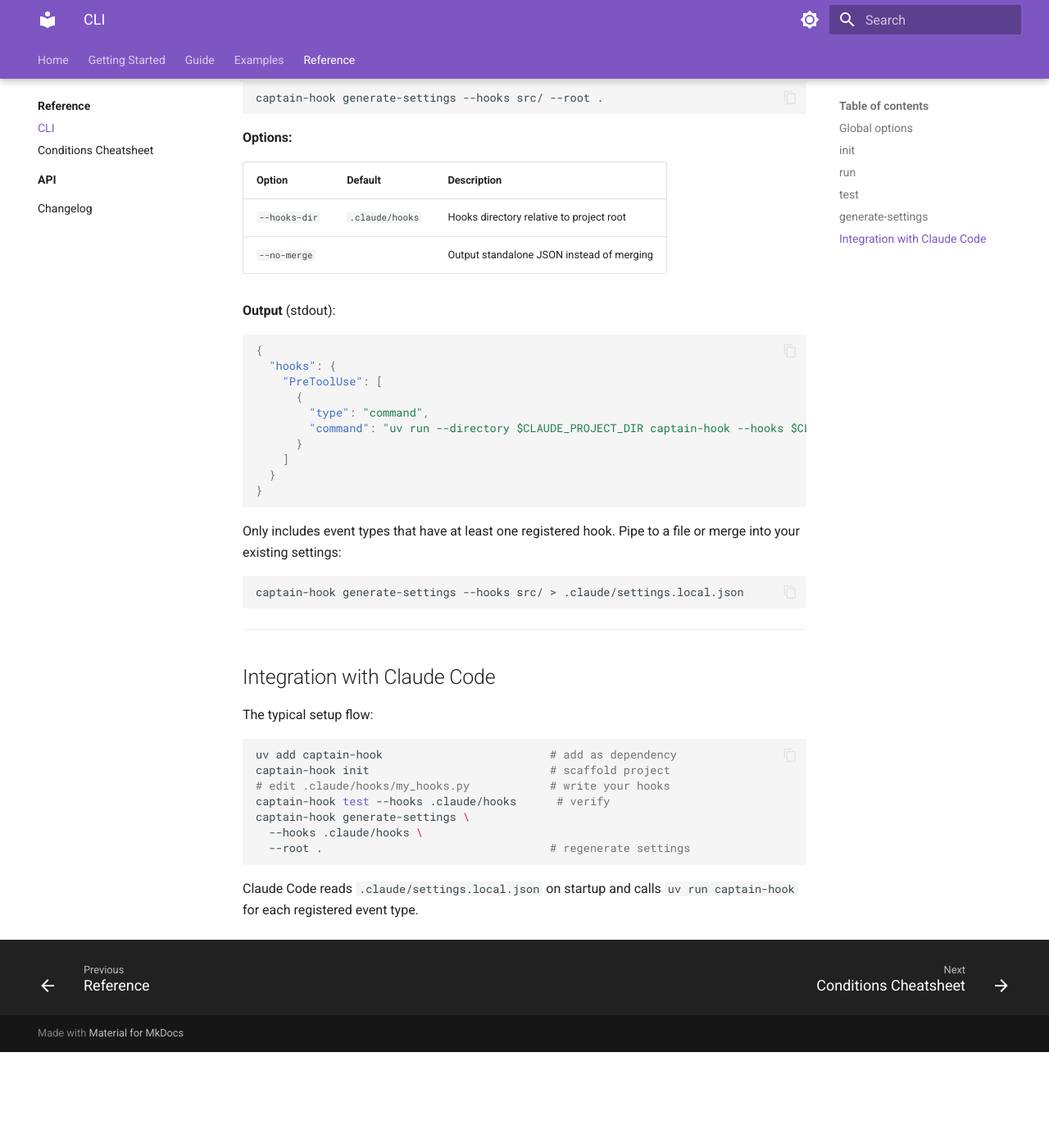
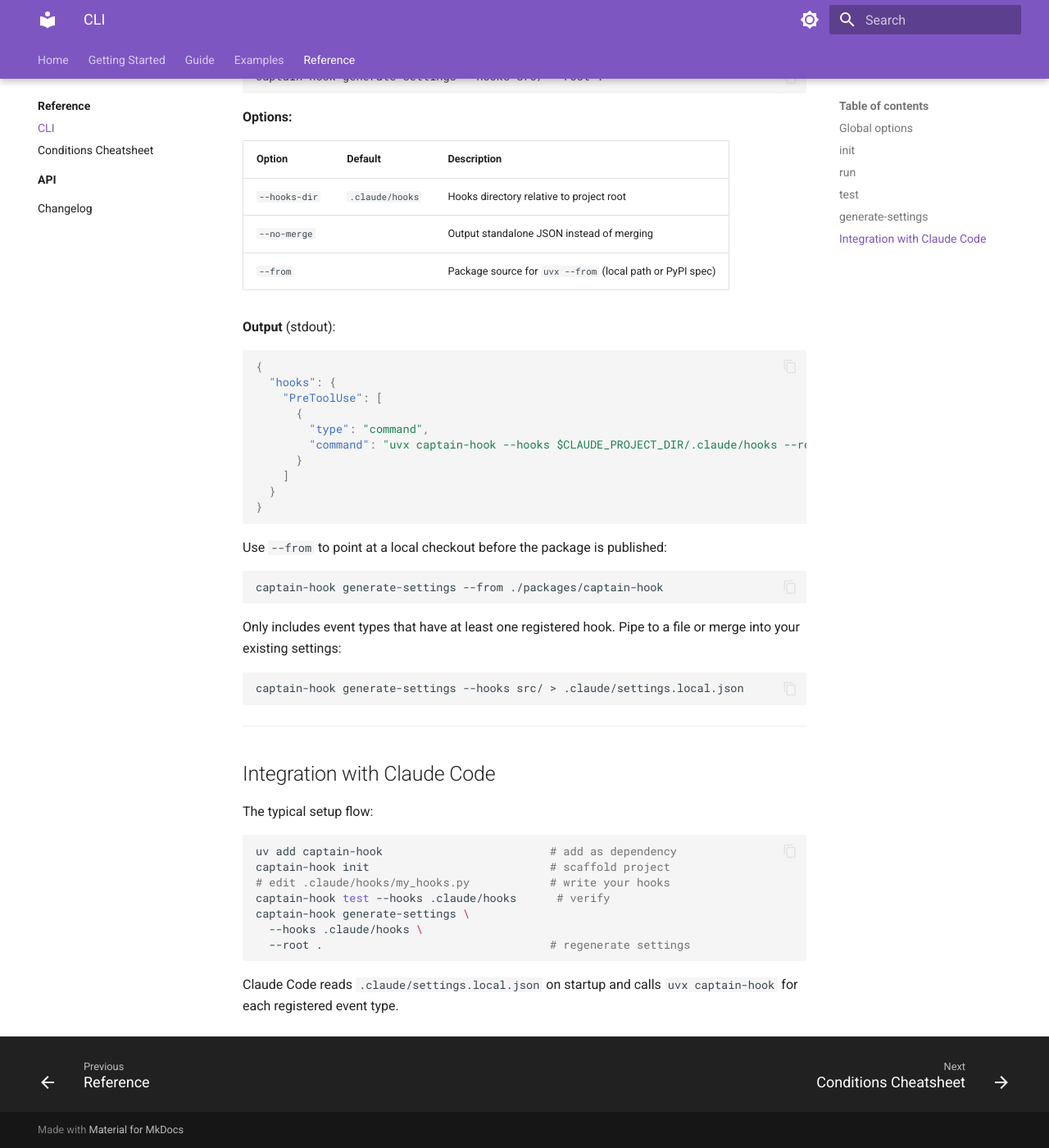
Before and after one commit to yasyf/captain-hook, an MkDocs documentation site: the page built from docs/reference/cli.md, in a window 1280 px wide and 1400 px high, scrolled down 2607 px. Shown: the whole window at 82% size. Built offline with MkDocs 1.6.1 and Material for MkDocs 9.7.7, drawn with Linux system fonts in a browser that asks for light colours; before the commit the page ends 3890 px from its top, so only the background shows below that; some of the changed text lies outside the part shown.

Commit message:
✨ feat: invoke captain-hook via uvx in preparation for external publish
Migrates Claude Code hook dispatch from `uv run --directory` (workspace-coupled) to `uvx` (zero-install via uv's tool runner). Adds `--from` flag to `generate-settings` so bioqa keeps working with a local checkout until captain-hook ships to PyPI. Drops `en-core-web-sm` from hard deps — URL sources don't survive wheel packaging — and lazy-downloads the spaCy model at first use instead.

````diff
--- a/docs/reference/cli.md
+++ b/docs/reference/cli.md
@@ -32,7 +32,7 @@
 └── settings.local.json   # Claude Code hook settings
 ```
 
-The generated settings wire Claude Code to call `uv run captain-hook` for each registered event.
+The generated settings wire Claude Code to call `uvx captain-hook` for each registered event.
 
 !!! tip
     After running `init`, run `captain-hook generate-settings` to wire up the hooks in Claude Code's settings.
@@ -116,6 +116,7 @@
 |--------|---------|-------------|
 | `--hooks-dir` | `.claude/hooks` | Hooks directory relative to project root |
 | `--no-merge` | | Output standalone JSON instead of merging |
+| `--from` | | Package source for `uvx --from` (local path or PyPI spec) |
 
 **Output** (stdout):
 
@@ -125,11 +126,17 @@
     "PreToolUse": [
       {
         "type": "command",
-        "command": "uv run --directory $CLAUDE_PROJECT_DIR captain-hook --hooks $CLAUDE_PROJECT_DIR/.claude/hooks --root $CLAUDE_PROJECT_DIR run PreToolUse"
+        "command": "uvx captain-hook --hooks $CLAUDE_PROJECT_DIR/.claude/hooks --root $CLAUDE_PROJECT_DIR run PreToolUse"
       }
     ]
   }
 }
+```
+
+Use `--from` to point at a local checkout before the package is published:
+
+```bash
+captain-hook generate-settings --from ./packages/captain-hook
 ```
 
 Only includes event types that have at least one registered hook. Pipe to a file or merge into your existing settings:
@@ -154,4 +161,4 @@
   --root .                                  # regenerate settings
 ```
 
-Claude Code reads `.claude/settings.local.json` on startup and calls `uv run captain-hook` for each registered event type.
+Claude Code reads `.claude/settings.local.json` on startup and calls `uvx captain-hook` for each registered event type.
--- a/pyproject.toml
+++ b/pyproject.toml
@@ -10,14 +10,10 @@
     "tree-sitter-bash>=0.23",
     "funcy>=2.0",
     "spacy>=3.7",
-    "en-core-web-sm>=3.8",
     "orjsonl>=1.0",
     "wn>=1.1.0",
     "lazy-object-proxy>=1.12.0",
 ]
-
-[tool.uv.sources]
-en-core-web-sm = { url = "https://github.com/explosion/spacy-models/releases/download/en_core_web_sm-3.8.0/en_core_web_sm-3.8.0-py3-none-any.whl" }
 
 [project.optional-dependencies]
 dev = [
````
Also changed, not shown: docs/getting-started/installation.md (+10 -0 lines), 5 other files.
